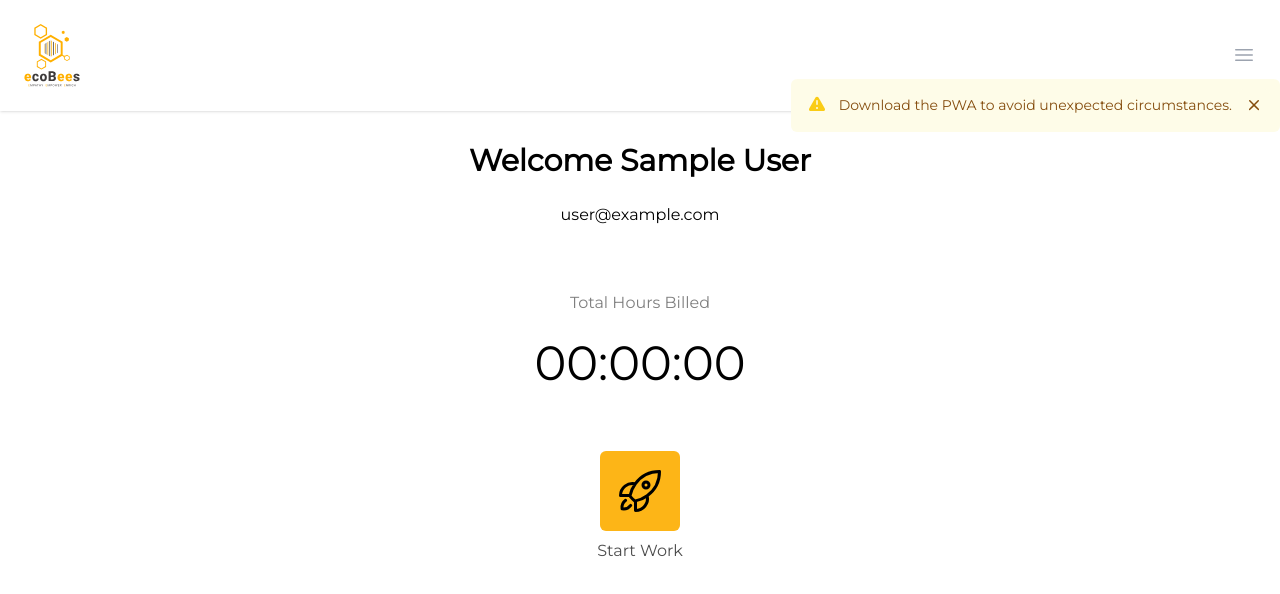
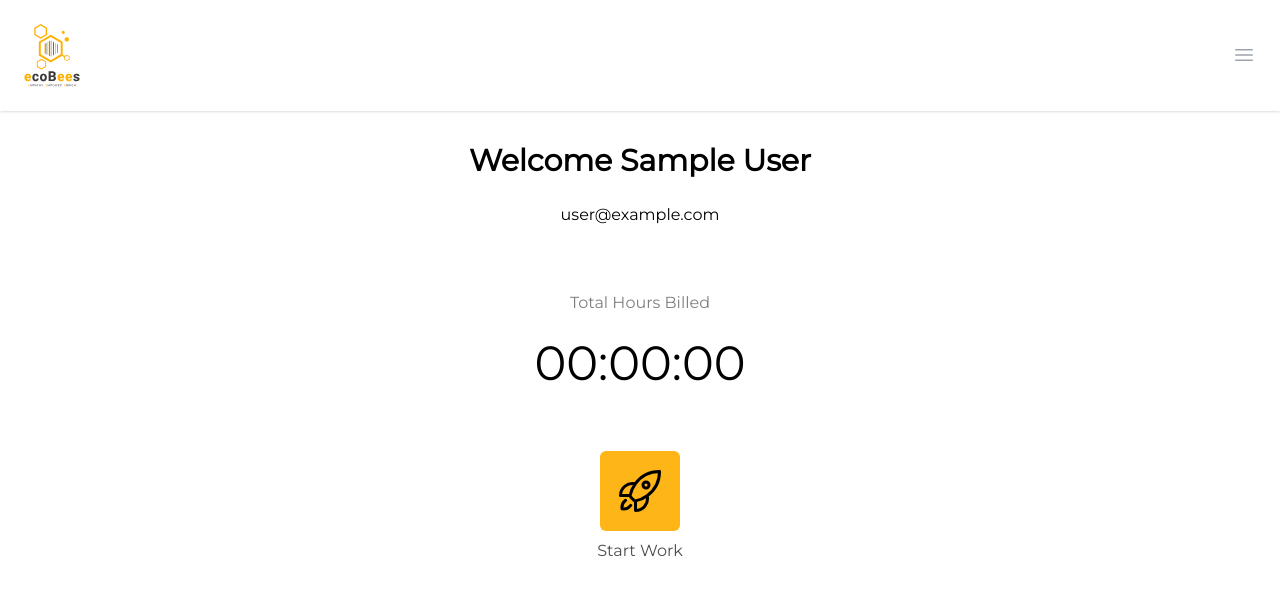
Before and after one commit to ecobeesTrishan/ecobees-worklog, a React (Vite) app: page / in a window 1280 px wide. Shown: the top 594 px of the page. Built offline with nearby package versions, Linux system fonts and the light colour scheme; no server answers; the database is empty; sample sign-in values are in the browser's storage.

Commit message:
fix: updated API keys.

```diff
--- a/src/components/DashBoard/Home.jsx
+++ b/src/components/DashBoard/Home.jsx
@@ -1,5 +1,4 @@
-import { ExclamationTriangleIcon, XMarkIcon } from '@heroicons/react/20/solid'
-import { useContext, useState } from "react"
+import { useContext } from "react"
 import { query, where, onSnapshot } from "firebase/firestore"
 import { AuthContext } from "contexts"
 import { colRef } from "src/firebase"
@@ -8,7 +7,6 @@ import StopWatch from "./StopWatch"
 const Home = () => {
     const userContext = useContext(AuthContext)
     const { user } = userContext
-    const [isHidden, setIsHidden] = useState(false)
 
     const firebaseQuery = user?.displayName && query(colRef, where("user.id", "==", user.uid), where("status", "!=", "completed"))
     user?.displayName && onSnapshot(firebaseQuery, (snapshot) => {
@@ -22,28 +20,6 @@ const Home = () => {
 
     return (
         <div className="relative flex flex-col items-center font-primary">
-            <div className={`absolute right-0 top-[-30px] p-4 rounded-md bg-yellow-50 animate-bounce ${isHidden ? "hidden" : null}`}>
-                <div className="flex">
-                    <div className="flex-shrink-0">
-                        <ExclamationTriangleIcon className="w-5 h-5 text-yellow-400" aria-hidden="true" />
-                    </div>
-                    <div className="ml-3">
-                        <p className="text-sm font-medium text-yellow-800">Download the PWA to avoid unexpected circumstances.</p>
-                    </div>
-                    <div className="pl-3 ml-auto">
-                        <div className="-mx-1.5 -my-1.5">
-                            <button
-                                onClick={() => setIsHidden(true)}
-                                type="button"
-                                className="inline-flex rounded-md bg-yellow-50 p-1.5 text-yellow-800 hover:bg-yellow-100 focus:outline-none focus:ring-2 focus:ring-yellow-600 focus:ring-offset-2 focus:ring-offset-yellow-50"
-                            >
-                                <XMarkIcon className="w-5 h-5" aria-hidden="true" />
-                            </button>
-                        </div>
-                    </div>
-                </div>
-            </div>
-
             <h1 className="pt-8 text-3xl font-bold text-center font-primary">
                 Welcome {user.displayName}
             </h1>
--- a/src/contexts/TimerContext.jsx
+++ b/src/contexts/TimerContext.jsx
@@ -1,6 +1,7 @@
 import { collection, doc, onSnapshot, setDoc } from "firebase/firestore"
 import { createContext, useEffect, useState, useContext } from "react"
 import { db } from "src/firebase"
+import { AuthContext } from "contexts"
 
 export const TimerContext = createContext()
 
@@ -11,11 +12,14 @@ const TimerProvider = ({ children }) => {
     const [isRunning, setIsRunning] = useState(false)
     const [, setStartTime] = useState(0)
 
+    const authContext = useContext(AuthContext)
+    const { user } = authContext
+
     useEffect(() => {
         const savedTimer = localStorage.getItem('stopwatchTimer')
         if (savedTimer) {
             setTimer(parseInt(savedTimer))
-            setIsRunning(false) // Set to false initially
+            setIsRunning(false)
             setStartTime(Date.now() - parseInt(savedTimer) * 1000)
         }
 
@@ -39,7 +43,9 @@ const TimerProvider = ({ children }) => {
 
     useEffect(() => {
         localStorage.setItem('stopwatchTimer', timer.toString())
-        setDoc(stopwatchDocRef, { timer })
+        if (user?.displayName) {
+            setDoc(stopwatchDocRef, { timer, userId: user.uid })
+        }
     }, [timer])
 
     return (
--- a/src/firebase.js
+++ b/src/firebase.js
@@ -3,12 +3,12 @@ import { getAuth } from "firebase/auth"
 import { getFirestore, collection } from "firebase/firestore"
 
 const app = initializeApp({
-    apiKey: "AIzaSyCfPp5NkxhK87vvXiyGCJWFQ1XVdpHWdKA",
-    authDomain: "ecobees-66a96.firebaseapp.com",
-    projectId: "ecobees-66a96",
-    storageBucket: "ecobees-66a96.appspot.com",
-    messagingSenderId: "189912216593",
-    appId: "1:189912216593:web:7a47400a4bc9eaf284adb0"
+    apiKey: "AIzaSyDYm5it0b1tMIZzHeN6PfKEek_Fuwr1nac",
+    authDomain: "ecobees-dev.firebaseapp.com",
+    projectId: "ecobees-dev",
+    storageBucket: "ecobees-dev.appspot.com",
+    messagingSenderId: "1036861135661",
+    appId: "1:1036861135661:web:db603667360280d3c251a4"
 })
 
 export default app
```
